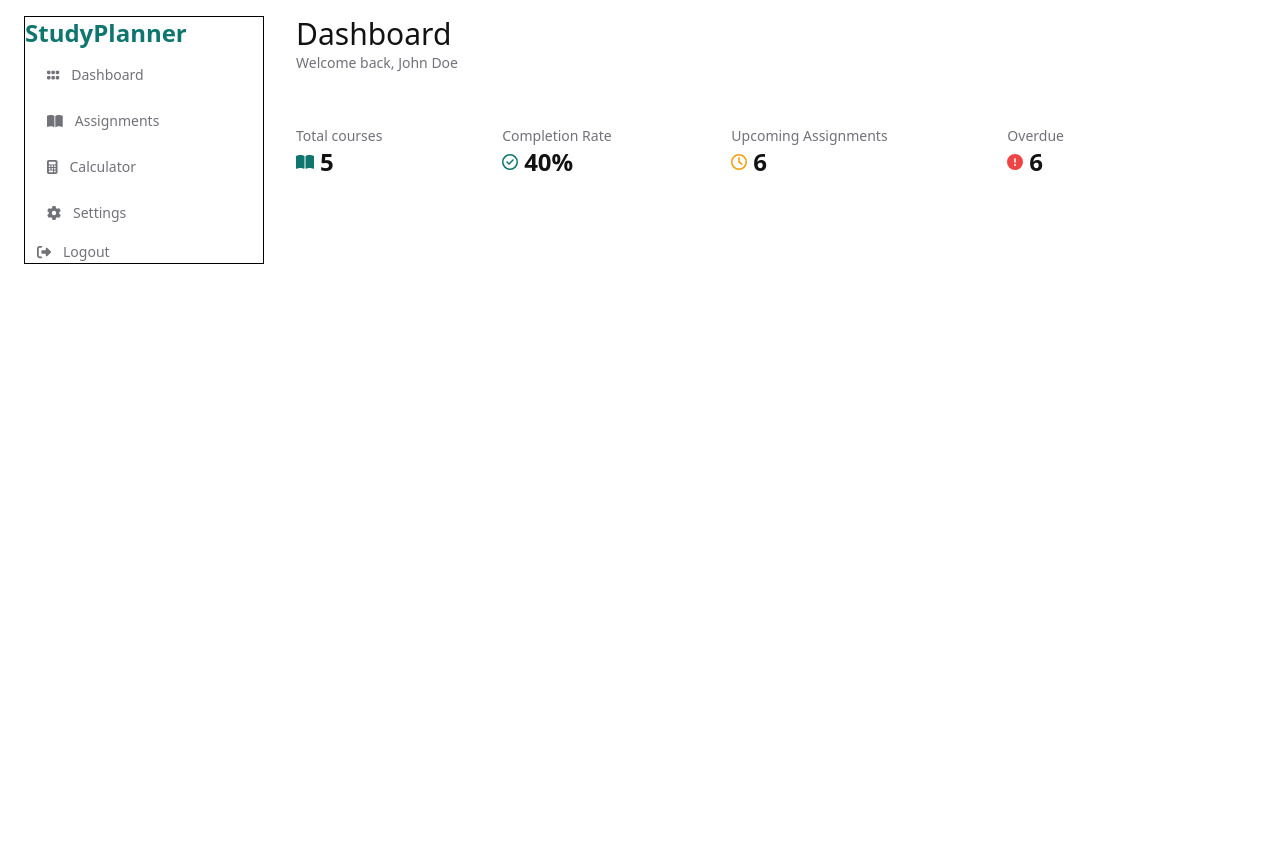
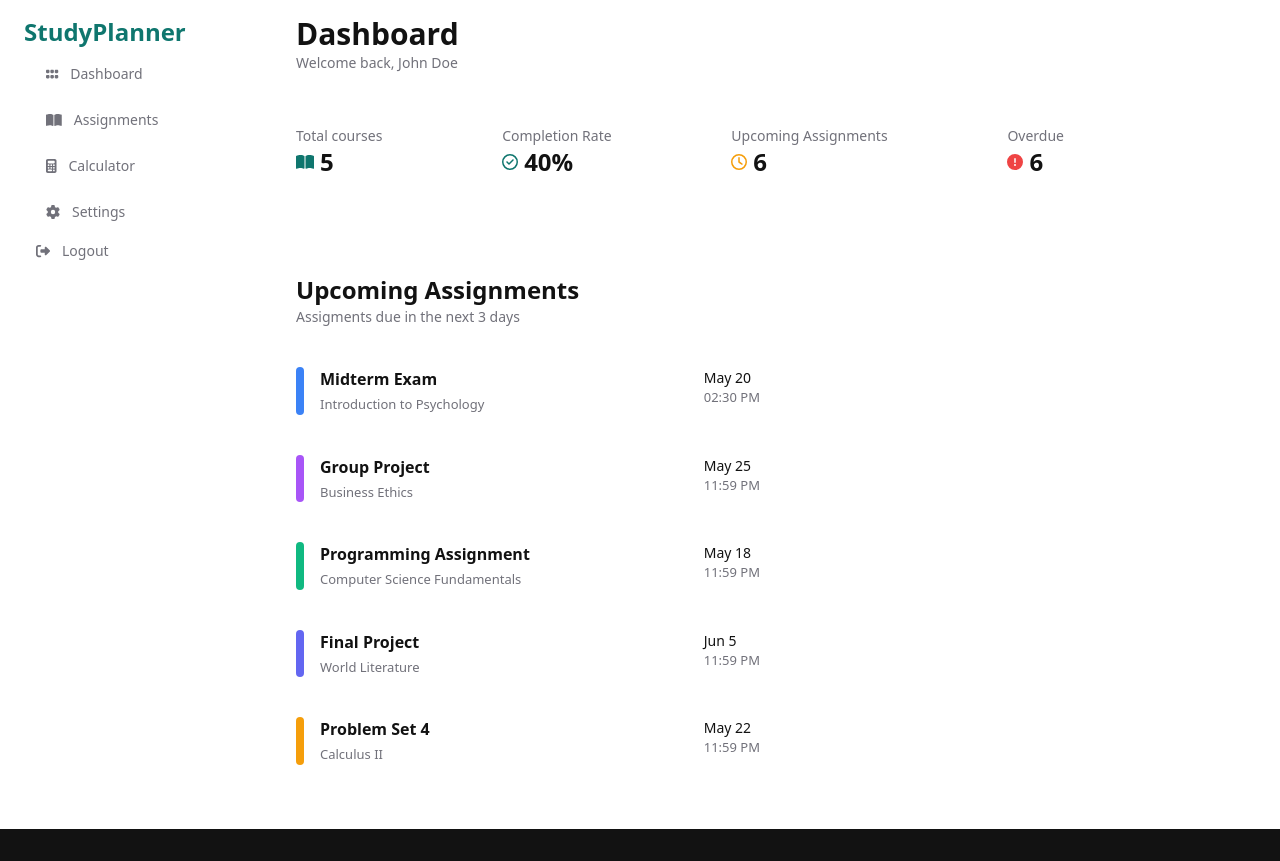
Before and after one commit to theMungai/StudyPlanner, a React (Vite) app: page / in a window 1280 px wide. Shown: the part 840-1701 px from the top of the page. Before the commit the page ends 1128 px from the top, so only its background shows below. Built offline with nearby package versions, Linux system fonts and the light colour scheme.

Commit message:
UpcomingAssignment component

```diff
--- /dev/null
+++ b/src/components/CourseProgress.jsx
@@ -0,0 +1,11 @@
+import React from 'react'
+
+const CourseProgress = () => {
+  return (
+    <div className='basis-[50%]'>
+
+    </div>
+  )
+}
+
+export default CourseProgress
--- a/src/components/Dashboard.jsx
+++ b/src/components/Dashboard.jsx
@@ -2,6 +2,8 @@ import React from 'react'
 import { FontAwesomeIcon } from '@fortawesome/react-fontawesome';
 import { faCircleExclamation,faBookOpen } from '@fortawesome/free-solid-svg-icons';
 import { faCircleCheck, faClock } from '@fortawesome/free-regular-svg-icons';
+import UpcomingAssignment from './UpcomingAssignment';
+import CourseProgress from './CourseProgress';
 
 function DashboardStats({title, count, children}){
   return(
@@ -18,10 +20,10 @@ function DashboardStats({title, count, children}){
 function Dashboard(){
   return (
     <div className='basis-[80%]'>
-      <h1 className='text-[#121212FF] text-3xl'>Dashboard</h1>
+      <h1 className='text-[#121212FF] text-3xl font-bold'>Dashboard</h1>
       <p className='text-[14px] text-[#71717A]'>Welcome back, John Doe</p>
 
-      <div className='flex justify-between w-4/5 my-13'>
+      <div className='flex justify-between w-4/5 mt-13 mb-24'>
         <DashboardStats title={"Total courses"} count={5}>
           <FontAwesomeIcon icon={faBookOpen}  className='text-[16px] text-[#0F766EFF] '/>
         </DashboardStats>
@@ -39,8 +41,9 @@ function Dashboard(){
         </DashboardStats>
       </div>
 
-      <div>
-
+      <div className='flex gap-x-8'>
+        <UpcomingAssignment/>
+        <CourseProgress/>
       </div>
     </div>
   )
--- a/src/components/HomePage.jsx
+++ b/src/components/HomePage.jsx
@@ -4,11 +4,15 @@ import Dashboard from './Dashboard'
 
 function HomePage() {
   return (
-    <div className='flex w-full gap-x-8 p-6'>
-      <SidePanel/>
-      <Dashboard/>
+    <>
+        <div className='flex w-full gap-x-8 p-6'>
+            <SidePanel/>
+            <Dashboard/>
+        </div>
+        <footer className='w-full bg-[#121212FF] h-8'></footer>
+    </>
 
-    </div>
+
   )
 }
 
--- a/src/components/SidePanel.jsx
+++ b/src/components/SidePanel.jsx
@@ -3,7 +3,7 @@ import { FontAwesomeIcon } from '@fortawesome/react-fontawesome';
 import { faGrip,faBookOpen,faCalculator,faGear, faRightFromBracket } from '@fortawesome/free-solid-svg-icons';
 function SidePanel() {
   return (
-    <div className='border basis-[20%]'>
+    <div className=' basis-[20%]'>
       <h1 className='font-bold text-2xl text-[#0F766EFF]'>StudyPlanner</h1>
       <nav>
         <ul>
--- /dev/null
+++ b/src/components/UpcomingAssignment.jsx
@@ -0,0 +1,45 @@
+import React from 'react'
+
+function AssigmentsCard({title, subject, date, time, color}){
+    return (
+        <div className='flex justify-between mb-10'>
+            <div className='flex gap-x-4'>
+                <div className='w-2 h-ful rounded-2xl' style={{backgroundColor: color}}></div>
+                <div>
+                    <p className='text-[16px] pb-1 font-semibold text-[#121212FF]'>{title}</p>
+                    <p className='text-[13px] text-[#71717A]'>{subject}</p>
+                </div>
+            </div>
+
+
+            <div>
+                <p className='text-[14px] text-[#121212FF]'>{date}</p>
+                <p className='text-[13px] text-[#71717A]'>{time}</p>
+            </div>
+        </div>
+    )
+}
+
+function UpcomingAssignment() {
+  return (
+    <div className='basis-[50%]'>
+      <h1 className='text-[#121212FF] text-2xl font-bold'>Upcoming Assignments</h1>
+      <p className='text-[14px] text-[#71717A] mb-10'>Assigments due in the next 3 days</p>
+
+      <div>
+        <AssigmentsCard color={"#3B82F6"} title={"Midterm Exam"} subject={"Introduction to Psychology"} date={"May 20"} time={"02:30 PM"}/>
+
+        <AssigmentsCard color={"#A855F7"} title={"Group Project"} subject={"Business Ethics"} date={"May 25"} time={"11:59 PM"}/>
+
+        <AssigmentsCard color={"#10B981"} title={"Programming Assignment"} subject={"Computer Science Fundamentals"} date={"May 18"} time={"11:59 PM"}/>
+
+        <AssigmentsCard color={"#6366F1"} title={"Final Project"} subject={"World Literature"} date={"Jun 5"} time={"11:59 PM"}/>
+
+        <AssigmentsCard color={"#F59E0B"} title={"Problem Set 4"} subject={"Calculus II"} date={"May 22"} time={"11:59 PM"}/>
+      </div>
+
+    </div>
+  )
+}
+
+export default UpcomingAssignment
```
